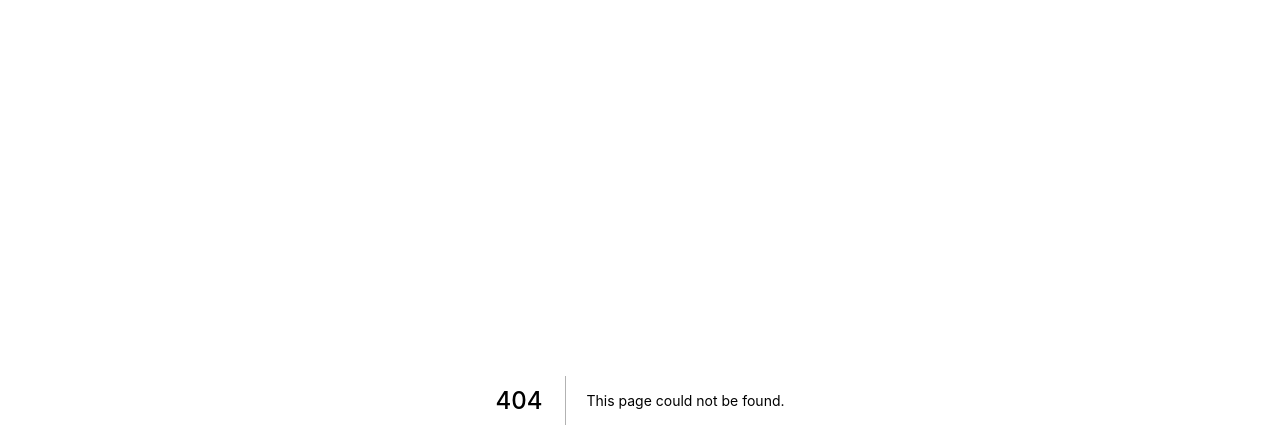
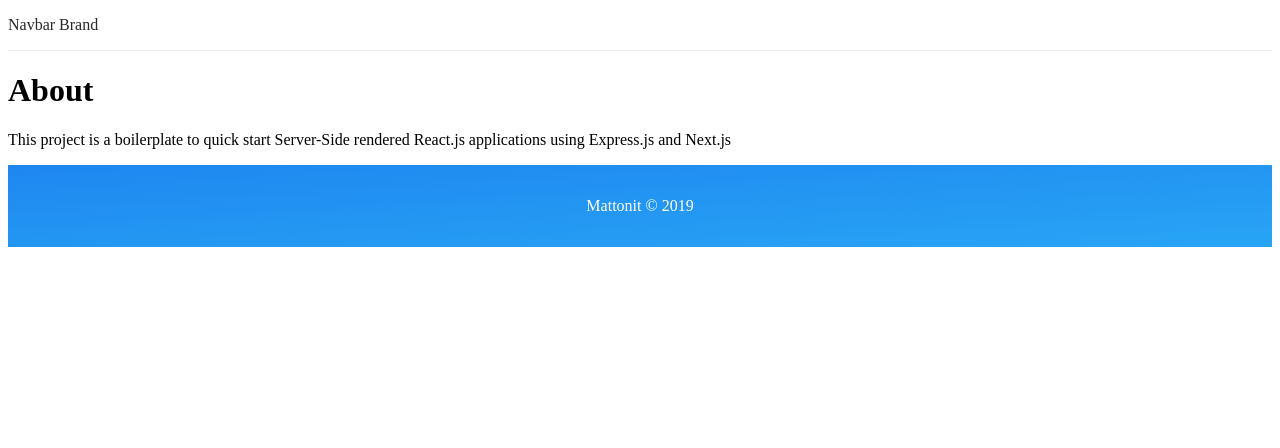
Before and after one commit to mattonit/react-next, a Next.js app: page /about in a window 1280 px wide. Before the commit this address had no page. Shown: the top 448 px of the page. Built offline with nearby package versions, Linux system fonts and the light colour scheme.

Commit message:
added about pge

```diff
--- /dev/null
+++ b/pages/about.js
@@ -0,0 +1,20 @@
+import React, { Component } from 'react';
+import Header from '../components/header.js';
+import Footer from '../components/footer.js';
+
+class Index extends Component {
+
+  render() {
+    return(
+      <div>
+        <Header />
+        <h1>About</h1>
+        <p>This project is a boilerplate to quick start Server-Side rendered React.js applications using Express.js and Next.js</p>
+        <Footer />
+      </div>
+    );
+  }
+
+}
+
+export default Index;
```
